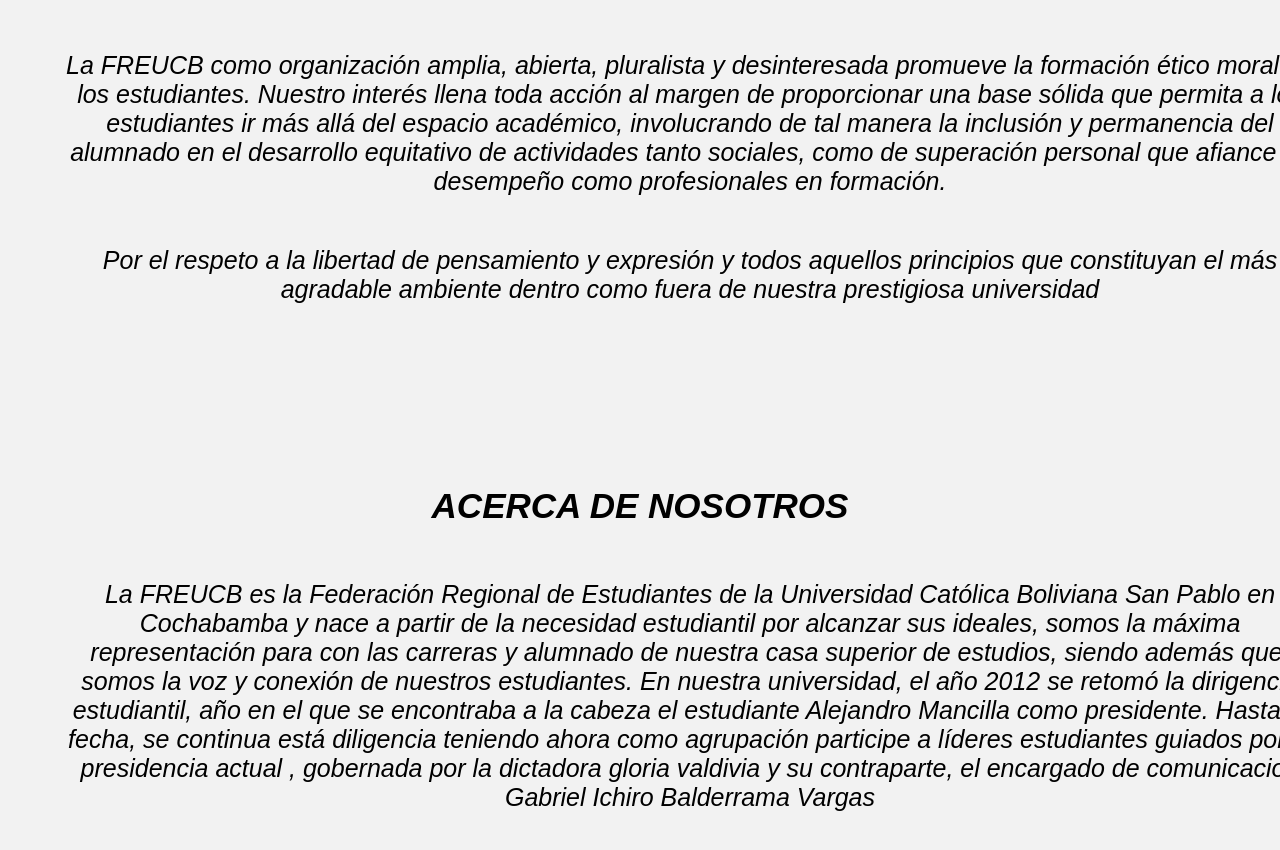
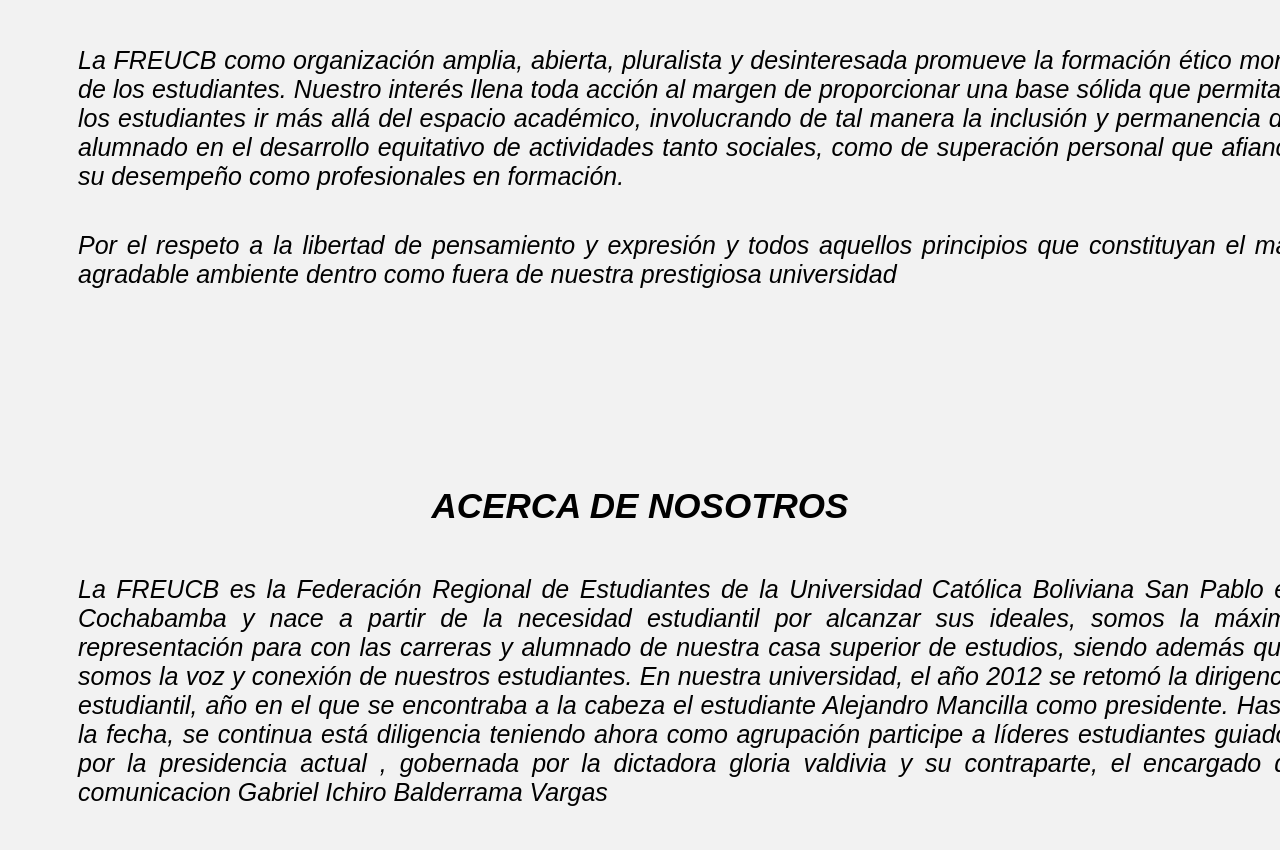
Before and after one commit to 6abriel1chiro/freucb-landing-page, a plain HTML site: page index.html in a window 1280 px wide. Shown: the part 580-1430 px from the top of the page. Drawn offline with Linux system fonts and the light colour scheme; a web font is replaced by a local one.

Commit message:
added margin to paragraphs

```diff
--- a/css/style.css
+++ b/css/style.css
@@ -6,10 +6,13 @@ body{
   h1{
     font-size:35px;
     font-style:oblique;
+    text-align:center;
+
   }
   p{
       font-size:25px;
     font-style:oblique;
+    margin: 20px;;
   }
   img {
     border-radius: 50%;
@@ -120,13 +123,16 @@ body{
     background: -moz-linear-gradient(top left, #265182, #9694D8);
     background: linear-gradient(to bottom right, #265182, #9694D8);
       background-size: cover;
+
+
     }
     #projects-section{
       height:500px;
-      text-align:center;
+      text-align:justify;
     }
+
   #about-section{
 
     height:500px;
-    text-align:center;
+    text-align:justify;
   }
```
